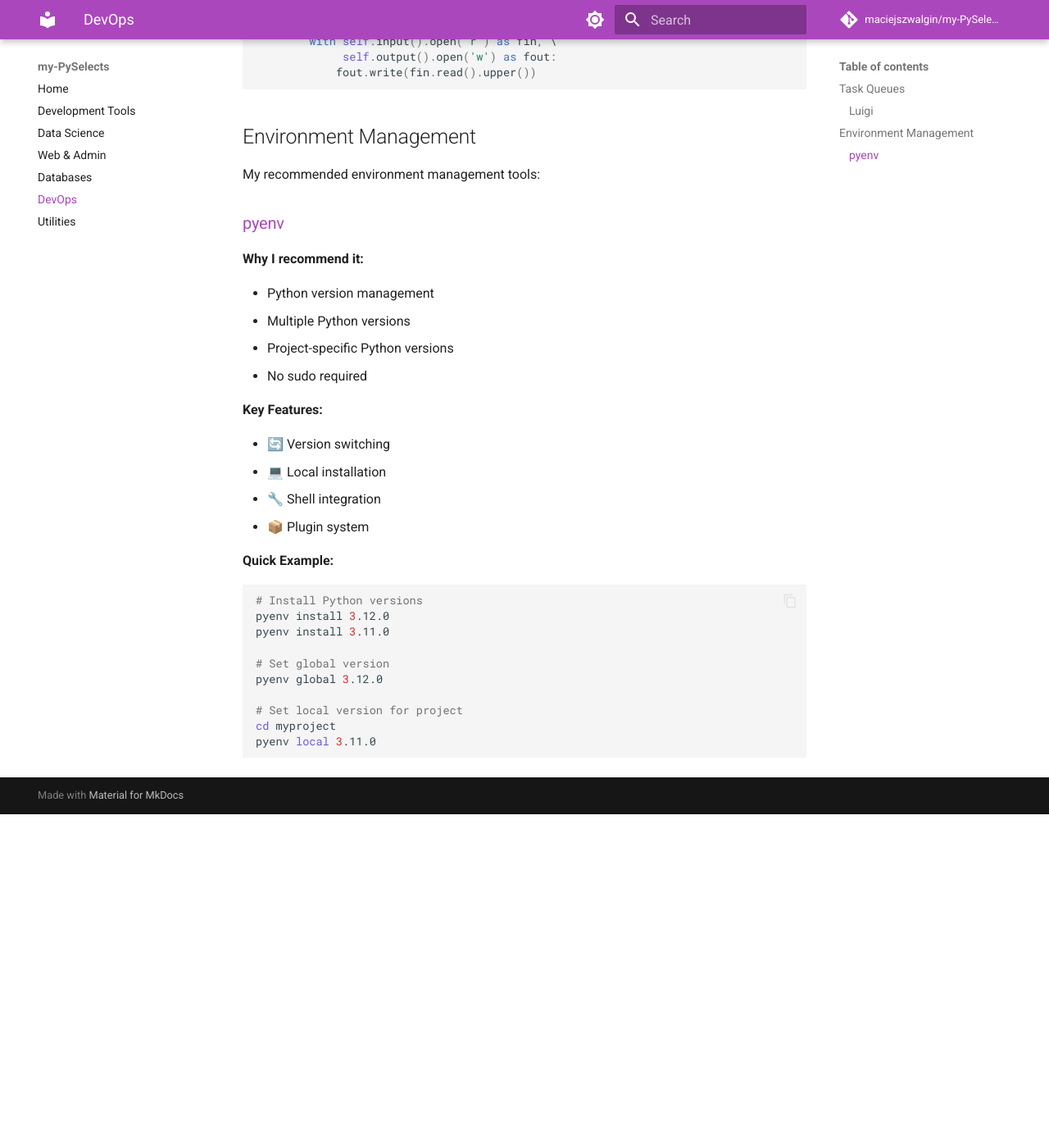
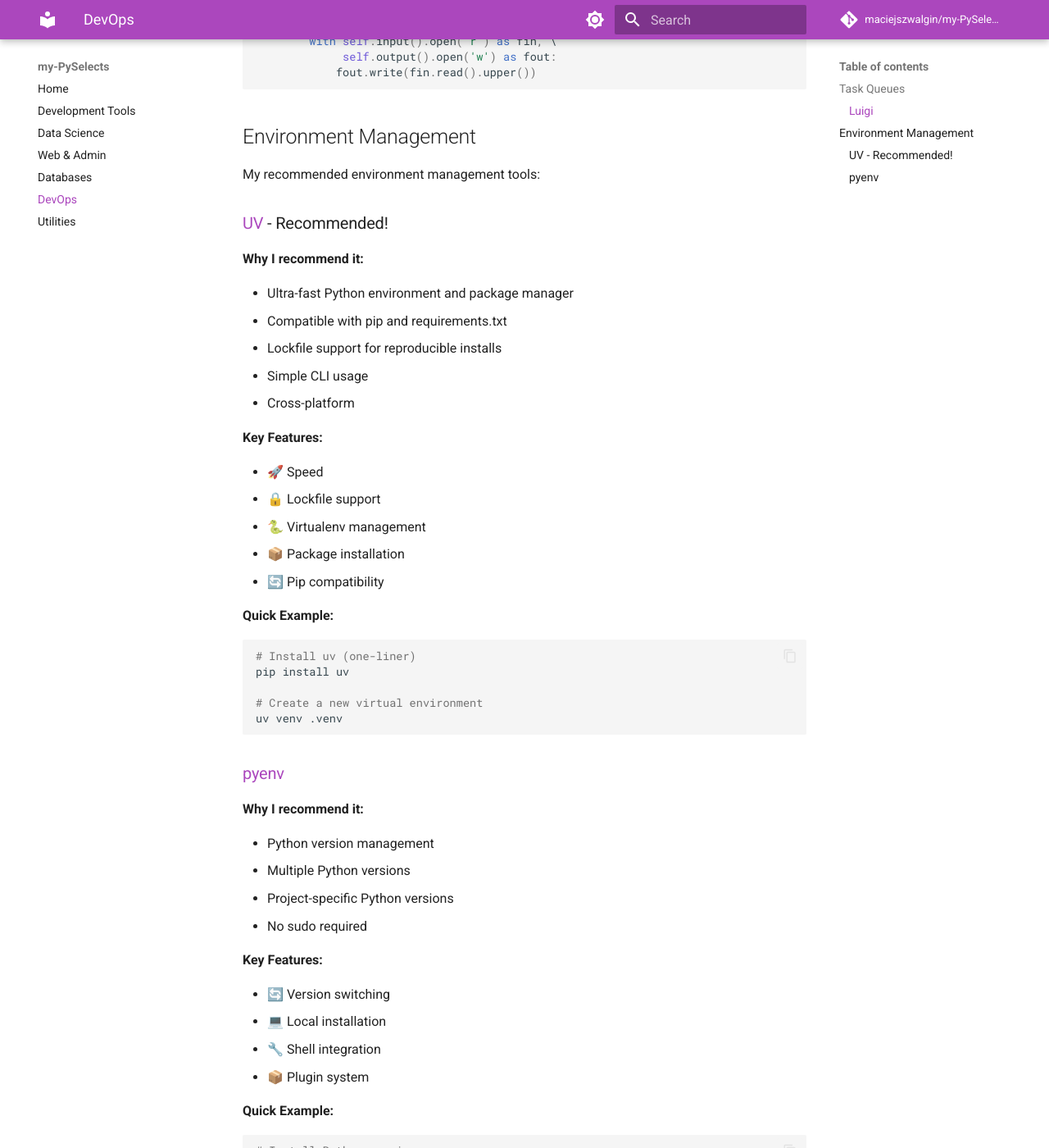
Before and after one commit to maciejszwalgin/my-PySelects, an MkDocs documentation site: the page built from docs/devops.md, in a window 1280 px wide and 1400 px high, scrolled down 1237 px. Shown: the whole window at 82% size. Built offline with MkDocs 1.6.1 and Material for MkDocs 9.7.7, drawn with Linux system fonts in a browser that asks for light colours; comment, search, counter and statistics services are not loaded; before the commit the page ends 2230 px from its top, so only the background shows below that.

Commit message:
chore: add uv

````diff
--- a/docs/devops.md
+++ b/docs/devops.md
@@ -65,6 +65,33 @@
 
 My recommended environment management tools:
 
+### [UV](https://github.com/astral-sh/uv) - Recommended!
+
+**Why I recommend it:**
+
+- Ultra-fast Python environment and package manager
+- Compatible with pip and requirements.txt
+- Lockfile support for reproducible installs
+- Simple CLI usage
+- Cross-platform
+
+**Key Features:**
+
+- 🚀 Speed
+- 🔒 Lockfile support
+- 🐍 Virtualenv management
+- 📦 Package installation
+- 🔄 Pip compatibility
+
+**Quick Example:**
+```bash
+# Install uv (one-liner)
+pip install uv
+
+# Create a new virtual environment
+uv venv .venv
+```
+
 ### [pyenv](https://github.com/pyenv/pyenv)
 
 **Why I recommend it:**
````
